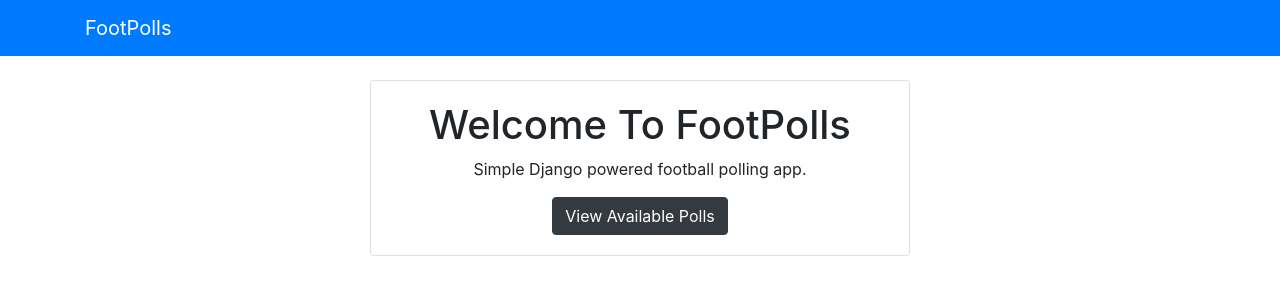
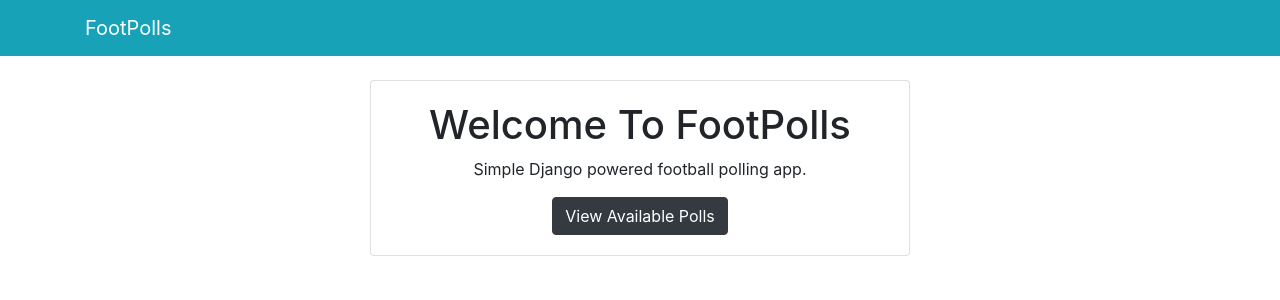
Before and after one commit to RishavGoswami/foot-polls, a Django app: page / in a window 1280 px wide. Shown: the top 300 px of the page. Run offline with Django 3.2, Linux system fonts and the light colour scheme; some libraries are stand-ins or nearby versions.

Commit message:
Updated header color

```diff
--- a/footpolls/templates/partials/_header.html
+++ b/footpolls/templates/partials/_header.html
@@ -1,4 +1,4 @@
-<nav class="navbar navbar-dark bg-primary mb-4">
+<nav class="navbar navbar-dark bg-info mb-4">
   <div class="container">
     <a href="/" class="navbar-brand">FootPolls</a>
   </div>
```
